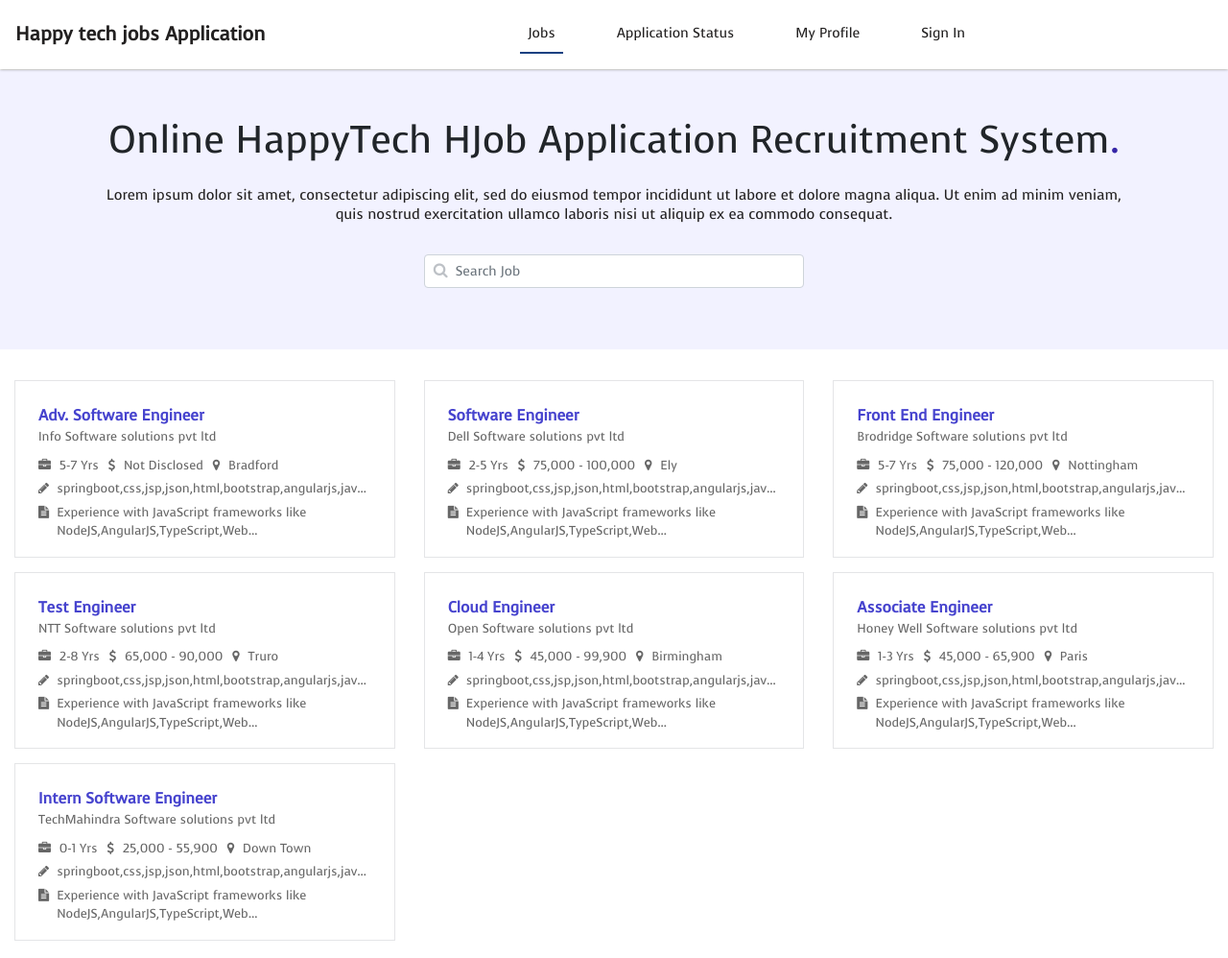
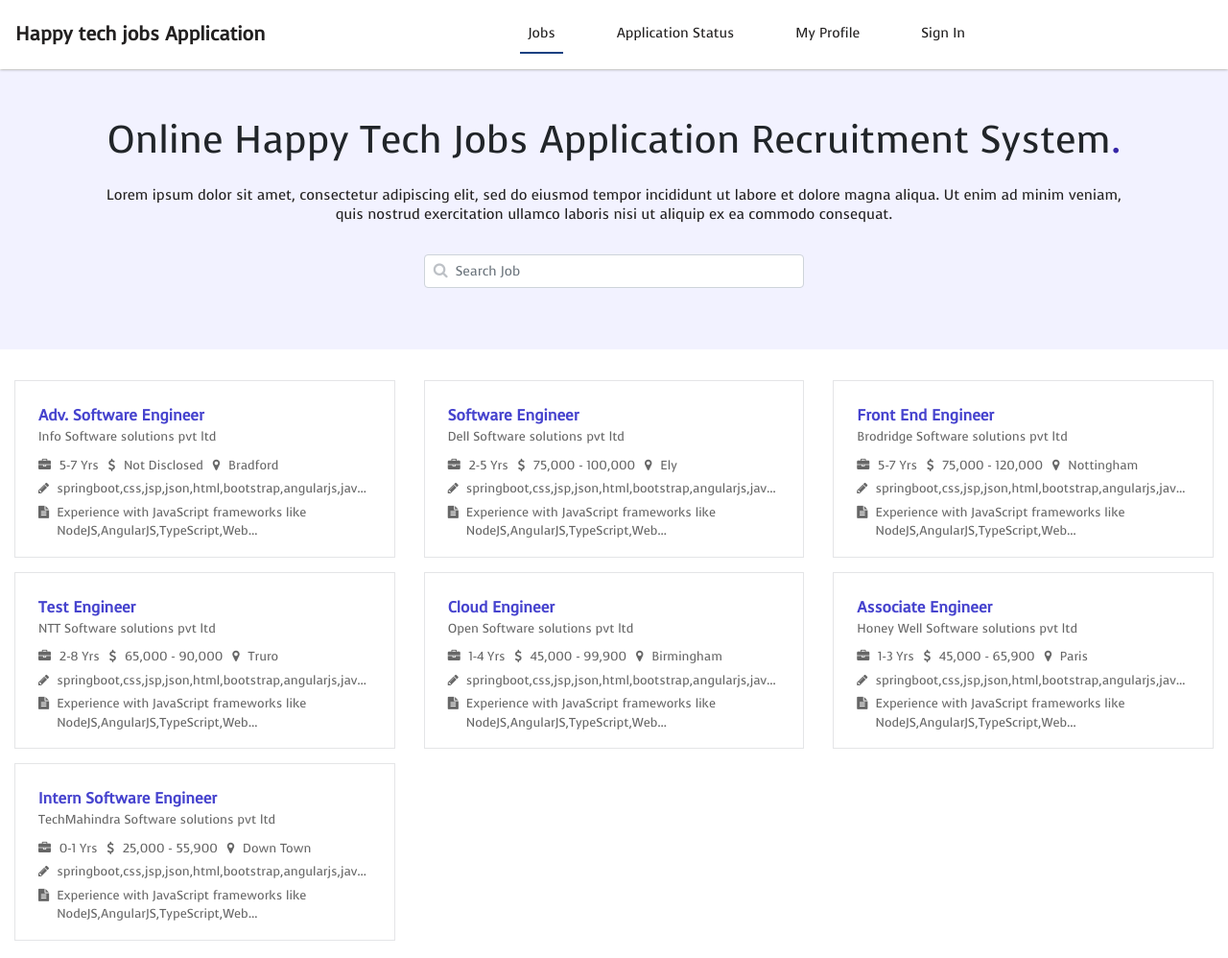
Before and after one commit to TejaNethas/usecase-templates, a plain HTML site: page index.html in a window 1280 px wide. Shown: the top 998 px of the page at 96% size. Drawn offline with nearby package versions, Linux system fonts and the light colour scheme.

Commit message:
heading name changed

```diff
--- a/index.html
+++ b/index.html
@@ -49,7 +49,7 @@
                   <div class="section-two-bg">
                      <div class="text-group py-5 text-center">
                         <div class="h1">
-                           Online HappyTech HJob Application Recruitment System<span class="mp-text-secondary">.</span>
+                           Online Happy Tech Jobs Application Recruitment System<span class="mp-text-secondary">.</span>
                         </div>
                         <div class="text-para mx-5 px-5 py-3">
                            <p class="stay-secure-para">
```
